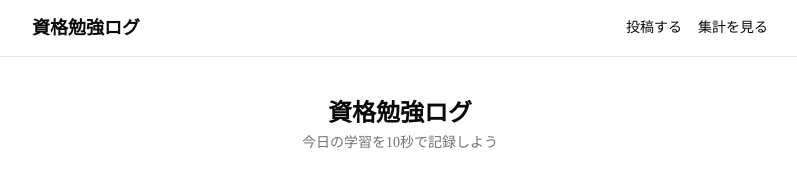
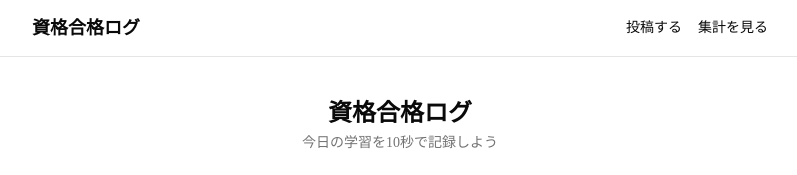
Before and after one commit to raiki-yamane29/qualification_website, a Next.js app: page / in a window 1280 px wide. Shown: the top 175 px of the page, without its empty margins (240-1037 px from the left). Built offline with nearby package versions, Linux system fonts and the light colour scheme; no server answers; the database is empty.

Commit message:
資格勉強ログ→資格合格ログ

```diff
--- a/app/layout.tsx
+++ b/app/layout.tsx
@@ -9,7 +9,7 @@ const geistSans = Geist({
 })
 
 export const metadata: Metadata = {
-  title: '資格勉強ログ',
+  title: '資格合格ログ',
   description: '誰でも資格試験の学習記録を投稿・集計できるサイト',
 }
 
@@ -24,7 +24,7 @@ export default function RootLayout({
         <header className="border-b">
           <div className="max-w-3xl mx-auto px-4 h-14 flex items-center justify-between">
             <Link href="/" className="font-bold text-lg">
-              資格勉強ログ
+              資格合格ログ
             </Link>
             <nav className="flex gap-4 text-sm">
               <Link href="/" className="hover:underline">
--- a/app/page.tsx
+++ b/app/page.tsx
@@ -5,7 +5,7 @@ export default function HomePage() {
     <main className="min-h-screen py-10 px-4">
       <div className="max-w-lg mx-auto space-y-6">
         <div className="text-center space-y-1">
-          <h1 className="text-2xl font-bold">資格勉強ログ</h1>
+          <h1 className="text-2xl font-bold">資格合格ログ</h1>
           <p className="text-muted-foreground text-sm">
             今日の学習を10秒で記録しよう
           </p>
```
Also changed, not shown: 1 other file (tests, documents, lock files or other folders).
